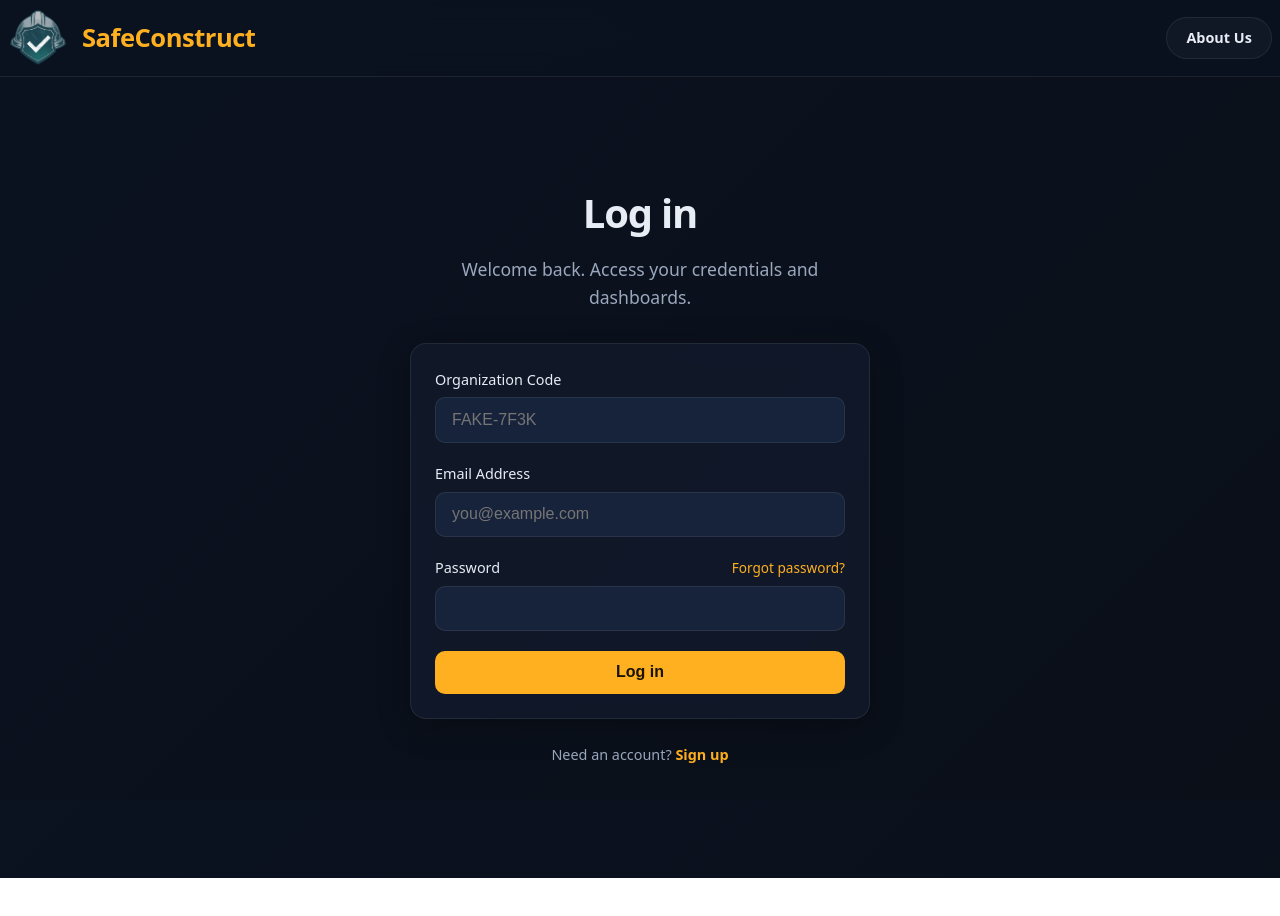
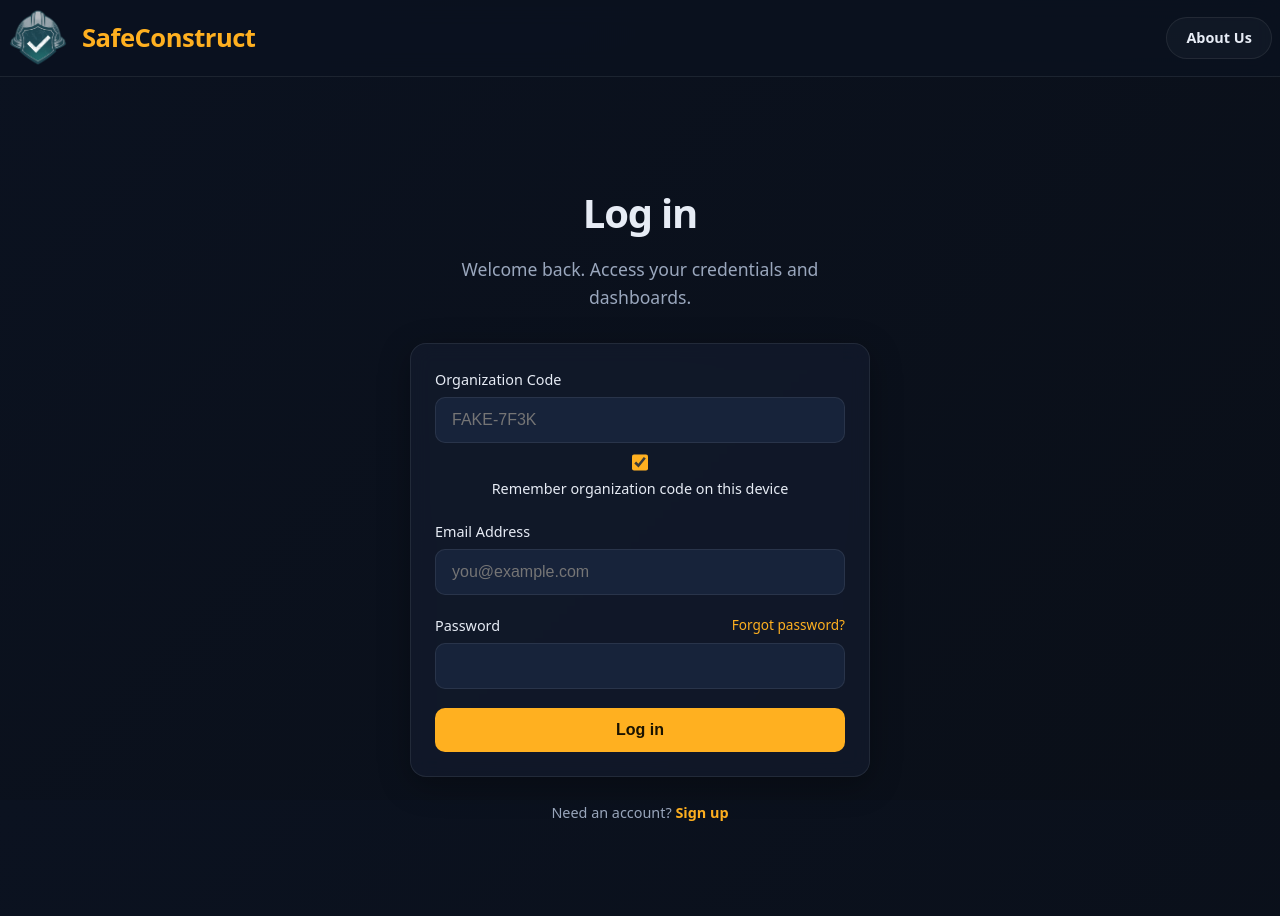
Before and after one commit to sollymolly/SafeConstruct, a Next.js app in the folder web/: page /login in a window 1280 px wide. Shown: the top 916 px of the page. Before the commit the page ends 878 px from the top, so only its background shows below. Built offline with nearby package versions, Linux system fonts and the light colour scheme; no server answers.

Commit message:
navigation fixes with navbar

```diff
--- a/web/src/app/globals.css
+++ b/web/src/app/globals.css
@@ -314,6 +314,28 @@ input:focus {
   box-shadow: 0 0 0 3px rgba(255, 176, 32, 0.2);
 }
 
+.checkbox-row {
+  display: flex;
+  flex-direction: row;
+  align-items: center;
+  gap: 0.6rem;
+  margin-top: -0.5rem;
+  font-size: 0.88rem;
+  font-weight: 400;
+  color: var(--muted);
+  cursor: pointer;
+}
+
+.checkbox-row input[type="checkbox"] {
+  width: 1.05rem;
+  height: 1.05rem;
+  flex-shrink: 0;
+  margin: 0;
+  padding: 0;
+  accent-color: var(--brand);
+  cursor: pointer;
+}
+
 button {
   background: var(--brand);
   color: var(--text-dark);
@@ -351,6 +373,24 @@ button.ghost {
 
 button.ghost:hover:not(:disabled) {
   background: rgba(239, 68, 68, 0.1);
+}
+
+.admin-search {
+  display: flex;
+  align-items: center;
+  gap: 1rem;
+  margin-bottom: 1.5rem;
+}
+
+.admin-search input {
+  flex: 1;
+}
+
+.admin-search-count {
+  font-family: var(--font-mono, ui-monospace, "SF Mono", Menlo, monospace);
+  font-size: 0.78rem;
+  color: var(--muted);
+  white-space: nowrap;
 }
 
 .list {
--- a/web/src/app/layout.tsx
+++ b/web/src/app/layout.tsx
@@ -1,6 +1,7 @@
 import "./globals.css";
 import type { ReactNode } from "react";
 import Navbar from "../components/navbar";
+import { AuthProvider } from "@/lib/auth-context";
 
 export const metadata = {
   title: "SafeConstruct | Enterprise Safety Credentials",
@@ -11,8 +12,10 @@ export default function RootLayout({ children }: { children: ReactNode }) {
   return (
     <html lang="en">
       <body>
-        <Navbar />
-        <main className="container">{children}</main>
+        <AuthProvider>
+          <Navbar />
+          <main className="container">{children}</main>
+        </AuthProvider>
       </body>
     </html>
   );
--- a/web/src/app/login/page.tsx
+++ b/web/src/app/login/page.tsx
@@ -1,8 +1,11 @@
 "use client";
 
-import { useState } from "react";
+import { useEffect, useState } from "react";
 import Link from "next/link";
 import { createSupabaseBrowserClient } from "@/lib/supabase/client";
+import { useAuth } from "@/lib/auth-context";
+
+const ORG_CODE_KEY = "safeconstruct.orgCode";
 
 // A plain text/link-styled button (the global <button> is a filled amber pill,
 // so we override it here for the inline "Forgot password?" / "Back" toggles).
@@ -19,6 +22,7 @@ const linkButton: React.CSSProperties = {
 };
 
 export default function LoginPage() {
+  const { setTransitioning } = useAuth();
   const [orgCode, setOrgCode] = useState("");
   const [email, setEmail] = useState("");
   const [password, setPassword] = useState("");
@@ -28,6 +32,17 @@ export default function LoginPage() {
   // Toggles the form between normal login and the password-reset request.
   const [mode, setMode] = useState<"login" | "forgot">("login");
   const [resetSent, setResetSent] = useState(false);
+
+  // Remember the org code (opt-in). Prefill it from a prior successful login the
+  // same way browsers restore a saved email — read after mount to stay SSR-safe.
+  const [remember, setRemember] = useState(true);
+  useEffect(() => {
+    const saved = localStorage.getItem(ORG_CODE_KEY);
+    if (saved) {
+      setOrgCode(saved);
+      setRemember(true);
+    }
+  }, []);
 
   function switchMode(next: "login" | "forgot") {
     setMode(next);
@@ -46,6 +61,11 @@ export default function LoginPage() {
       return setError(error.message);
     }
 
+    // Sign-in fired an auth-state change; mark a transition now so the navbar
+    // stays bare (rather than flashing the logged-in nav on this login page)
+    // until the dashboard reload takes over.
+    setTransitioning(true);
+
     // Enforce organization scoping: the entered code must match this account's
     // org. A mismatch signs the session back out — an org-1 email can't log in to
     // org-2. (To actually move orgs, use the switch on /profile.)
@@ -58,9 +78,14 @@ export default function LoginPage() {
     const d = await res.json().catch(() => ({}));
     if (!res.ok || !d.ok) {
       await supabase.auth.signOut();
+      setTransitioning(false);
       setBusy(false);
       return setError(d.error || "This account isn't part of that organization.");
     }
+
+    // Only persist once the code is confirmed valid for this account.
+    if (remember) localStorage.setItem(ORG_CODE_KEY, code);
+    else localStorage.removeItem(ORG_CODE_KEY);
 
     // Honor an explicit redirect (e.g. a protected page sent the user here),
     // otherwise land everyone on the home dashboard regardless of role.
@@ -151,6 +176,14 @@ export default function LoginPage() {
             required
           />
         </label>
+        <label className="checkbox-row">
+          <input
+            type="checkbox"
+            checked={remember}
+            onChange={e => setRemember(e.target.checked)}
+          />
+          <span>Remember organization code on this device</span>
+        </label>
         <label>
           Email Address
           <input
--- a/web/src/components/navbar.tsx
+++ b/web/src/components/navbar.tsx
@@ -1,34 +1,18 @@
 "use client";
 
 import Link from "next/link";
-import { useEffect, useState } from "react";
 import { createSupabaseBrowserClient } from "@/lib/supabase/client";
 import { canIssue, isAdmin } from "@/lib/roles";
+import { useAuth } from "@/lib/auth-context";
 import Image from "next/image";
 
 export default function Navbar() {
-  const [user, setUser] = useState<{ name: string; role: string } | null>(null);
-  const [loading, setLoading] = useState(true);
-
-  useEffect(() => {
-    const supabase = createSupabaseBrowserClient();
-
-    fetch(`/api/auth?t=${Date.now()}`)
-      .then(r => r.json())
-      .then(d => { setUser(d.user ?? null); setLoading(false); })
-      .catch(() => setLoading(false));
-
-    const { data: { subscription } } = supabase.auth.onAuthStateChange(() => {
-      fetch(`/api/auth?t=${Date.now()}`)
-        .then(r => r.json())
-        .then(d => { setUser(d.user ?? null); setLoading(false); })
-        .catch(() => setLoading(false));
-    });
-
-    return () => subscription.unsubscribe();
-  }, []);
+  const { user, loading, transitioning, setTransitioning } = useAuth();
 
   async function handleSignOut() {
+    // Hide the nav for the whole sign-out → redirect window so we never flash the
+    // logged-out "About Us" bar on the current page before the reload.
+    setTransitioning(true);
     const supabase = createSupabaseBrowserClient();
     await supabase.auth.signOut();
     await fetch("/auth/signout", { method: "POST" });
@@ -36,7 +20,22 @@ export default function Navbar() {
     window.location.replace("/");
   }
 
-  if (loading || !user) {
+  // While auth is resolving or a redirect is mid-flight, render a bare bar (brand
+  // only) so the right side appears in sync with the destination page.
+  if (loading || transitioning) {
+    return (
+      <header className="nav">
+        <div className="nav-container">
+          <Link href="/" className="brand">
+            <Image src="/logo.png" alt="SafeConstruct Logo" width={60} height={60} />
+            <span>SafeConstruct</span>
+          </Link>
+        </div>
+      </header>
+    );
+  }
+
+  if (!user) {
     return (
       <header className="nav">
         <div className="nav-container">
--- /dev/null
+++ b/web/src/lib/auth-context.tsx
@@ -0,0 +1,74 @@
+"use client";
+
+import { createContext, useContext, useEffect, useState, type ReactNode } from "react";
+import { createSupabaseBrowserClient } from "@/lib/supabase/client";
+
+export type AuthUser = {
+  id: string;
+  email: string;
+  name: string;
+  role: string;
+  address: string | null;
+};
+
+type AuthState = {
+  user: AuthUser | null;
+  loading: boolean;
+  // True while a login/signout redirect is in flight. Auth state changes during
+  // that window would otherwise flash the wrong navbar on the *current* page
+  // before the destination loads, so consumers treat this like "loading".
+  transitioning: boolean;
+  setTransitioning: (v: boolean) => void;
+};
+
+const AuthContext = createContext<AuthState>({
+  user: null,
+  loading: true,
+  transitioning: false,
+  setTransitioning: () => {},
+});
+
+// Single source of truth for the signed-in user. Both the navbar and the pages
+// read from this one fetch so they resolve together — no more navbar lagging
+// behind the page (or vice-versa) on load.
+export function AuthProvider({ children }: { children: ReactNode }) {
+  const [user, setUser] = useState<AuthUser | null>(null);
+  const [loading, setLoading] = useState(true);
+  const [transitioning, setTransitioning] = useState(false);
+
+  useEffect(() => {
+    const supabase = createSupabaseBrowserClient();
+    let active = true;
+
+    const refresh = () =>
+      fetch(`/api/auth?t=${Date.now()}`)
+        .then((r) => r.json())
+        .then((d) => {
+          if (!active) return;
+          setUser(d.user ?? null);
+          setLoading(false);
+        })
+        .catch(() => active && setLoading(false));
+
+    refresh();
+
+    const {
+      data: { subscription },
+    } = supabase.auth.onAuthStateChange(() => refresh());
+
+    return () => {
+      active = false;
+      subscription.unsubscribe();
+    };
+  }, []);
+
+  return (
+    <AuthContext.Provider value={{ user, loading, transitioning, setTransitioning }}>
+      {children}
+    </AuthContext.Provider>
+  );
+}
+
+export function useAuth(): AuthState {
+  return useContext(AuthContext);
+}
```
Also changed, not shown: web/src/app/admin/page.tsx (+30 -1 lines), web/src/app/page.tsx (+3 -13 lines), 1 other file (tests, documents, lock files or other folders).
